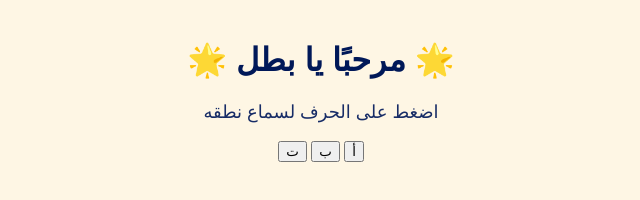
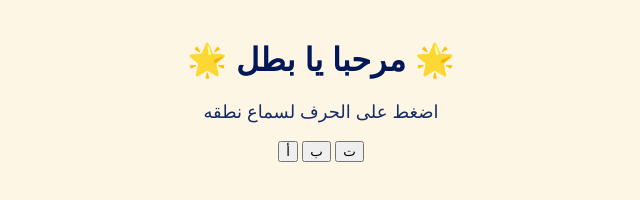
Before and after one commit to rayanaz978-cloud/kids-arabic-app, a plain HTML site: page index.html in a window 1280 px wide. Shown: the full height of the page, 319-959 px from the left. Drawn offline with Linux system fonts and the light colour scheme.

Commit message:
Update index.html

```diff
--- a/index.html
+++ b/index.html
@@ -1,19 +1,22 @@
 <!DOCTYPE html>
-<html lang="ar" dir="rtl">
+<html lang="ar">
 <head>
   <meta charset="UTF-8">
   <meta name="viewport" content="width=device-width, initial-scale=1.0">
   <title>تطبيق تعليمي للأطفال</title>
   <link rel="stylesheet" href="style.css">
 </head>
+
 <body>
-<h1>🌟 مرحبًا يا بطل 🌟</h1>
-<p>اضغط على الحرف لسماع نطقه</p>
+  <h1>🌟 مرحبا يا بطل 🌟</h1>
+  <p>اضغط على الحرف لسماع نطقه</p>
 
-<div class="container">
-  <button class="card">أ</button>
-  <button class="card">ب</button>
-  <button class="card">ت</button>
-</div>
+  <div class="container">
+    <button class="card" onclick="playSound('alef')">أ</button>
+    <button class="card" onclick="playSound('ba')">ب</button>
+    <button class="card" onclick="playSound('ta')">ت</button>
+  </div>
+
+  <script src="script.js"></script>
 </body>
 </html>
```
